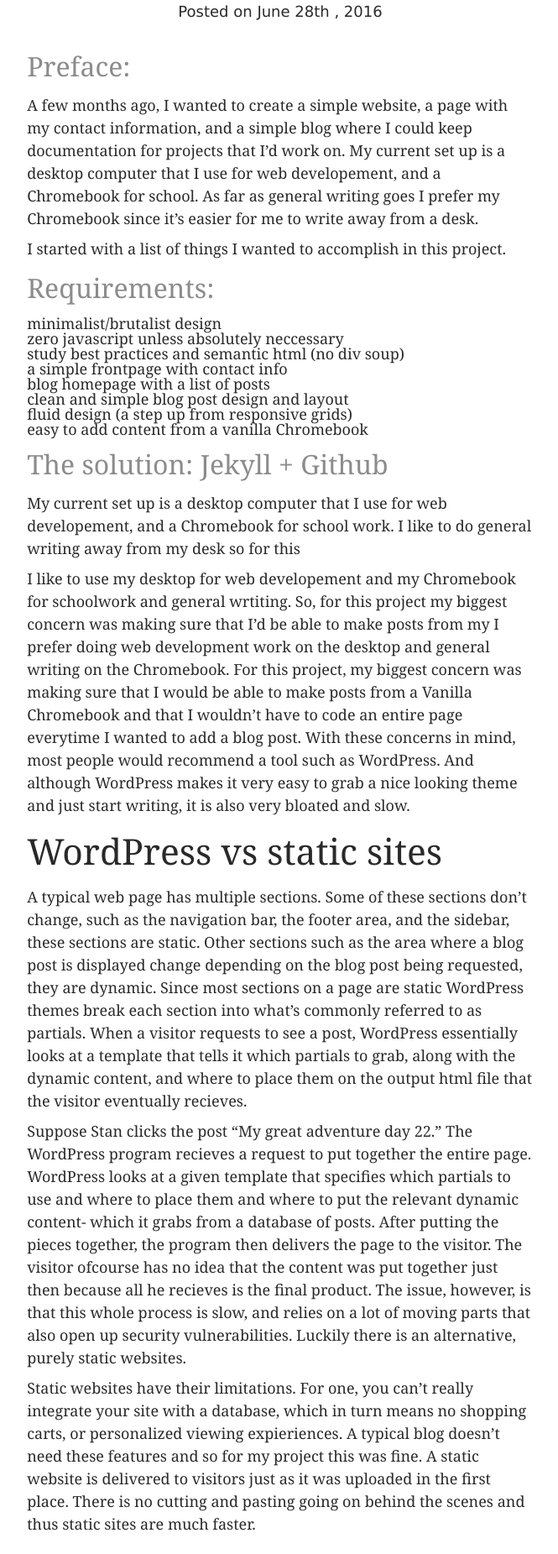
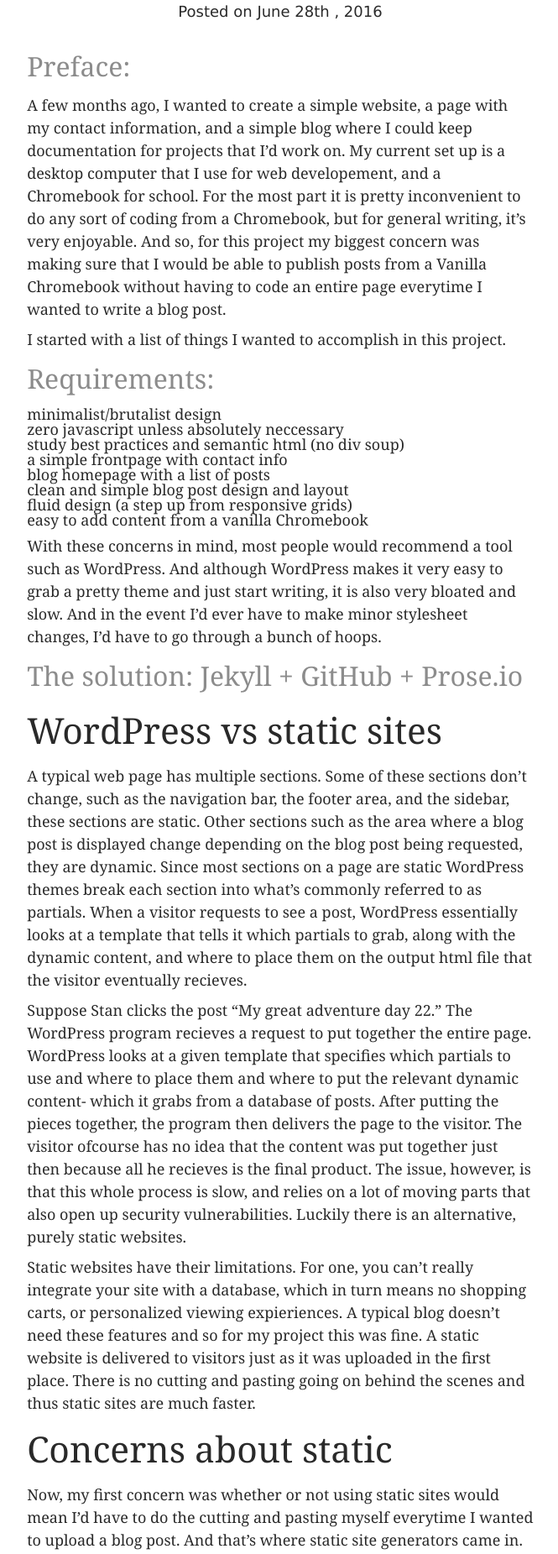
Before and after one commit to saimonhowlader/saimonhowlader.github.io, a Jekyll site: the page built from _posts/2016-06-28-Jekyll-Blog-GitHub-Pages-1.md, in a window 1280 px wide. Shown: the part 393-2244 px from the top of the page at 84% size, without its empty margins (306-971 px from the left). Built offline with Jekyll 4.4.1, drawn with Linux system fonts in a browser that asks for light colours.

Commit message:
Updated 2016-06-28-Jekyll-Blog-GitHub-Pages-1.md

```diff
--- a/_posts/2016-06-28-Jekyll-Blog-GitHub-Pages-1.md
+++ b/_posts/2016-06-28-Jekyll-Blog-GitHub-Pages-1.md
@@ -8,11 +8,7 @@
   languages (html, css, javascript).
 ---
 ### Preface:
-
-
-A few months ago, I wanted to create a simple website, a page with my contact information, and a simple blog where I could keep documentation for projects that I'd work on. My current set up is a desktop computer that I use for web developement, and a Chromebook for school. As far as general writing goes I prefer my Chromebook since it's easier for me to write away from a desk.
-
-
+A few months ago, I wanted to create a simple website, a page with my contact information, and a simple blog where I could keep documentation for projects that I'd work on. My current set up is a desktop computer that I use for web developement, and a Chromebook for school. For the most part it is pretty inconvenient to do any sort of coding from a Chromebook, but for general writing, it's very enjoyable. And so, for this project my biggest concern was making sure that I would be able to publish posts from a Vanilla Chromebook without having to code an entire page everytime I wanted to write a blog post.
 
 I started with a list of things I wanted to accomplish in this project.
 ### Requirements:
@@ -26,11 +22,12 @@
 - easy to add content from a vanilla Chromebook
 
 
-### The solution: Jekyll + Github
-My current set up is a desktop computer that I use for web developement, and a Chromebook for school work. I like to do general writing away from my desk so for this
+
+With these concerns in mind, most people would recommend a tool such as WordPress. And although WordPress makes it very easy to grab a pretty theme and just start writing, it is also very bloated and slow. And in the event I'd ever have to make minor stylesheet changes, I'd have to go through a bunch of hoops.
+
+### The solution: Jekyll + GitHub + Prose.io
 
 
-I like to use my desktop for web developement and my Chromebook for schoolwork and general wrtiting. So, for this project my biggest concern was making sure that I'd be able to make posts from my  I prefer doing web development work on the desktop and general writing on the Chromebook. For this project, my biggest concern was making sure that I would be able to make posts from a Vanilla Chromebook and that I wouldn't have to code an entire page everytime I wanted to add a blog post. With these concerns in mind, most people would recommend a tool such as WordPress. And although WordPress makes it very easy to grab a nice looking theme and just start writing, it is also very bloated and slow.
 
 ## WordPress vs static sites
 A typical web page has multiple sections. Some of these sections don't change, such as the navigation bar, the footer area, and the sidebar, these sections are static. Other sections such as the area where a blog post is displayed change depending on the blog post being requested, they are dynamic. Since most sections on a page are static WordPress themes break each section into what's commonly referred to as partials. When a visitor requests to see a post, WordPress essentially looks at a template that tells it which partials to grab, along with the dynamic content, and where to place them on the output html file that the visitor eventually recieves.
```
